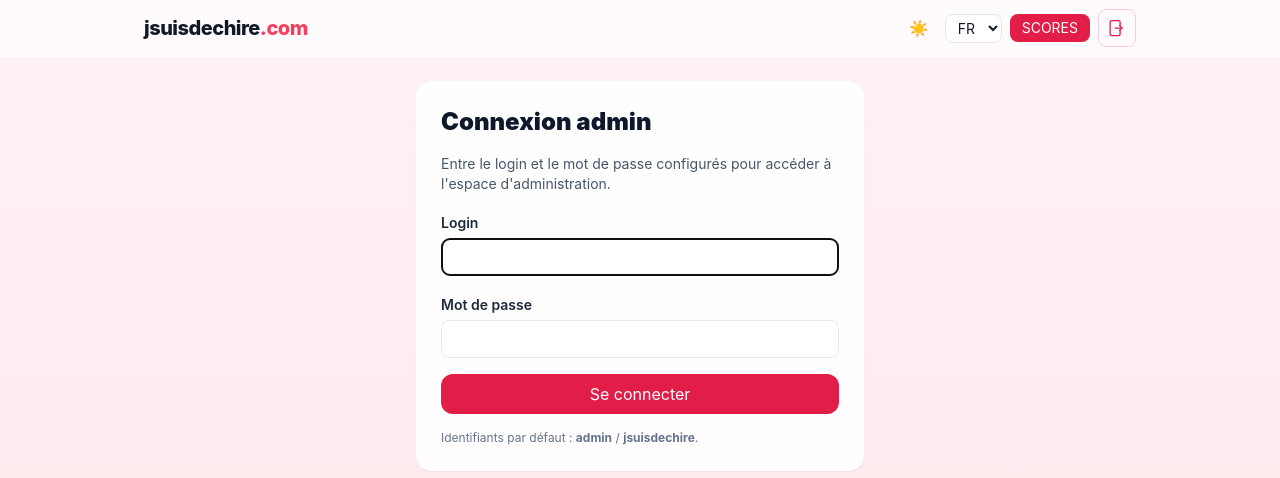
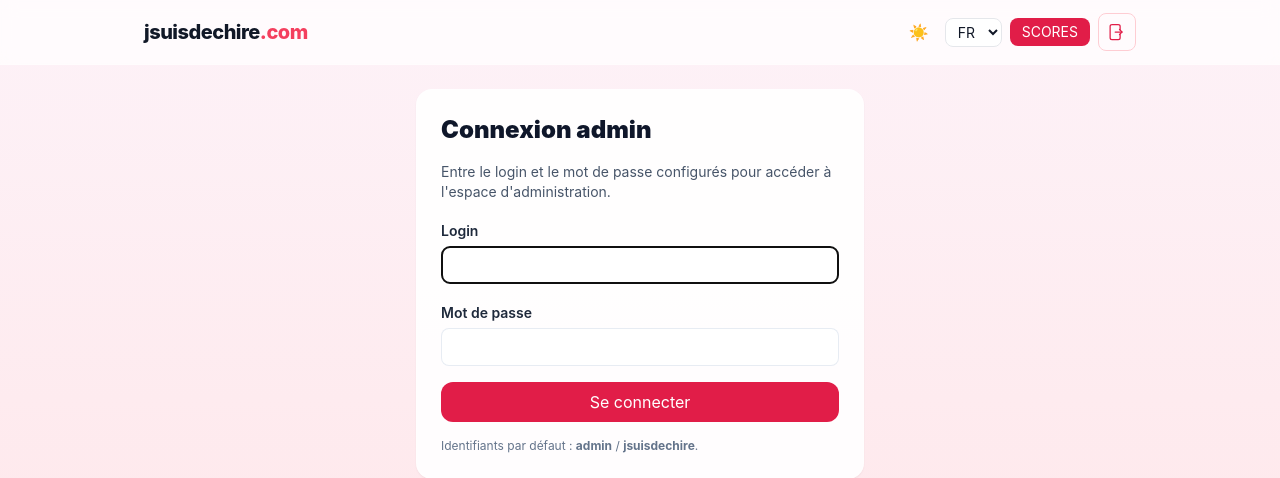
Before and after one commit to jjtronics/jsuisdechire, a Flask app: page /admin/login in a window 1280 px wide. Shown: the top 478 px of the page. Run offline with Flask 3, Linux system fonts and the light colour scheme; data that the repository does not hold is empty; some libraries are stand-ins or nearby versions.

Commit message:
Adjust nav spacing to avoid border overlap

```diff
--- a/templates/base.html
+++ b/templates/base.html
@@ -26,7 +26,7 @@
   <body class="h-full bg-gradient-to-b from-pink-50 to-rose-100 text-gray-900 dark:from-slate-900 dark:to-slate-800 dark:text-slate-100">
     <div class="min-h-screen">
       <nav class="sticky top-0 backdrop-blur bg-white/70 dark:bg-slate-900/60 border-b border-white/20 z-10">
-        <div class="max-w-5xl mx-auto px-4 h-14 flex items-center justify-between gap-3">
+        <div class="max-w-5xl mx-auto px-4 py-3 flex items-center justify-between gap-3">
           <a href="/" class="font-extrabold text-xl tracking-tight">jsuisdechire<span class="text-rose-500">.com</span></a>
           <div class="flex items-center gap-2 flex-wrap justify-end">
             <button id="themeToggle" type="button" class="p-2 rounded-lg text-rose-600 hover:bg-rose-100 transition dark:text-rose-200 dark:hover:bg-slate-800" data-i18n-attr="aria-label:nav.theme_toggle">
```
